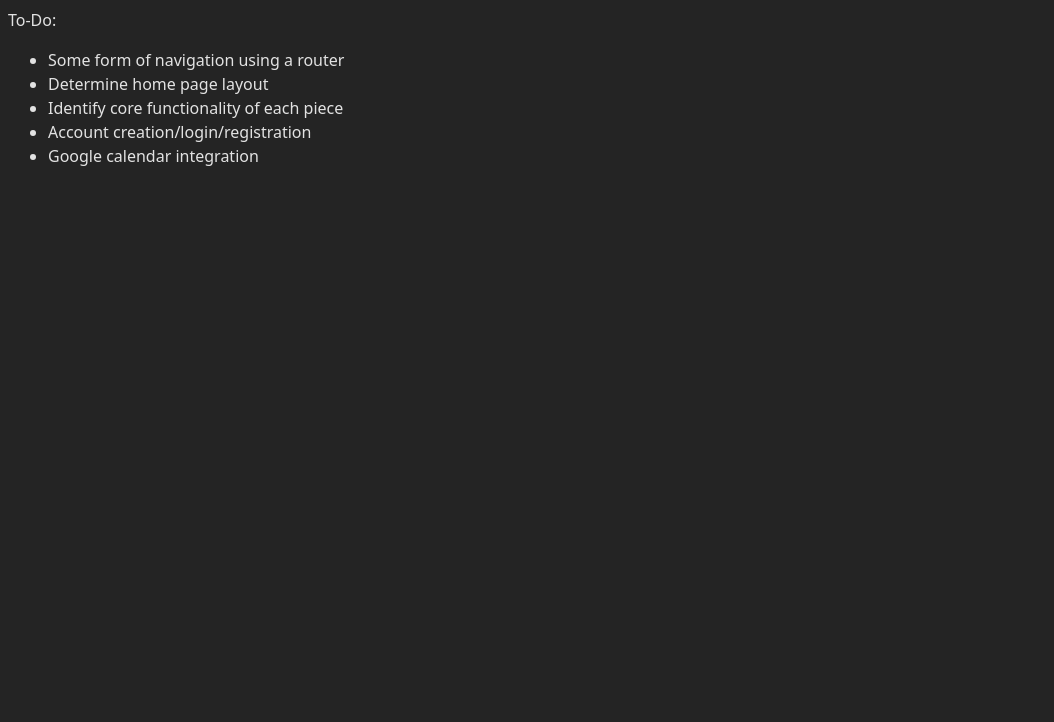
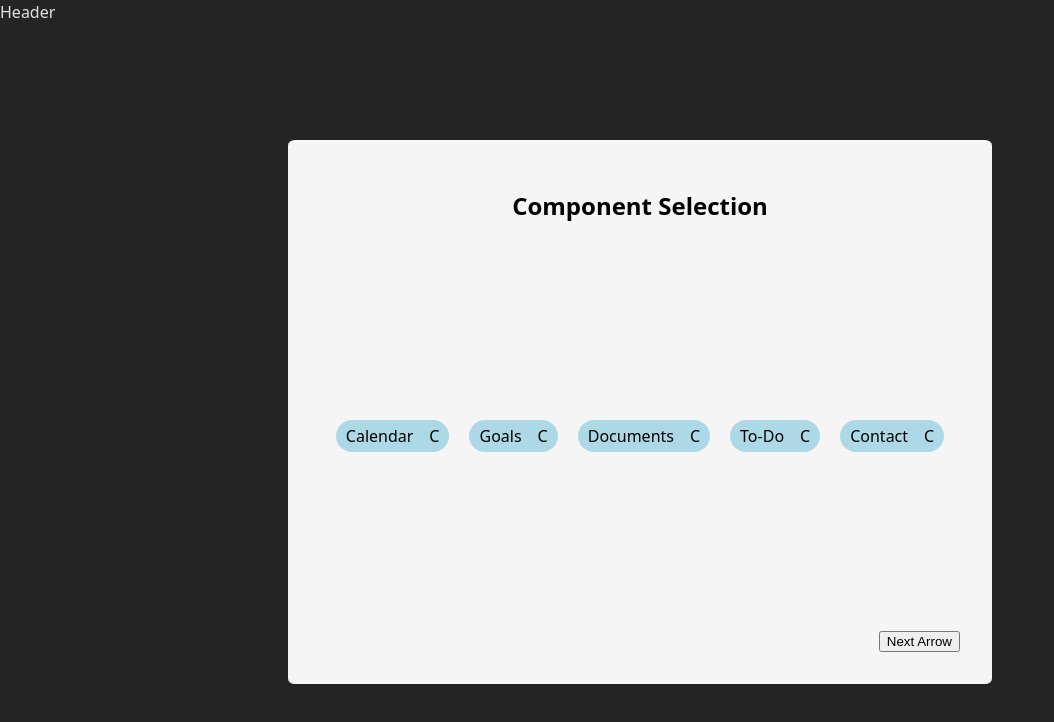
Before and after one commit to DexStephens/personal-dash, a React app: page / in a window 1280 px wide. Shown: the top 722 px of the page, without its empty margins (0-1054 px from the left). Built offline with nearby package versions, Linux system fonts and the light colour scheme; the HTML template or start-up script is replaced by a standard one.

Commit message:
Make improvements to the card layout, setting it up for component pill selection, and the storing of state throughout the setup process for that step.

```diff
--- a/src/App.css
+++ b/src/App.css
@@ -0,0 +1,50 @@
+.main {
+  display: flex;
+  justify-content: center;
+  align-items: center;
+  flex-grow: 1;
+}
+
+.card {
+  min-width: 50vw;
+  min-height: 60vh;
+  background-color: whitesmoke;
+  color: black;
+  display: flex;
+  flex-direction: column;
+  justify-content: space-between;
+  padding: 2rem;
+  border-radius: 1%;
+
+  .title {
+    text-align: center;
+    font-size: x-large;
+  }
+  .footer {
+    display: flex;
+    justify-content: space-between;
+  }
+}
+
+.component-selector {
+  display: flex;
+  gap: 20px;
+  justify-content: center;
+}
+
+.component-pill {
+  display: flex;
+  justify-content: space-between;
+  align-items: center;
+  text-align: center;
+  background-color: lightblue;
+  gap: 1rem;
+  padding: 1px 10px;
+
+  height: 30px;
+  border-radius: 16px;
+}
+
+.component-pill:hover {
+  border: 1px solid grey;
+}
--- a/src/App.tsx
+++ b/src/App.tsx
@@ -1,17 +1,14 @@
 import "./App.css";
+import WalkThrough from "./components/WalkThrough";
 
 function App() {
   return (
-    <div>
-      To-Do:
-      <ul>
-        <li>Some form of navigation using a router</li>
-        <li>Determine home page layout</li>
-        <li>Identify core functionality of each piece</li>
-        <li>Account creation/login/registration</li>
-        <li>Google calendar integration</li>
-      </ul>
-    </div>
+    <>
+      <div className="header">Header</div>
+      <div className="main">
+        <WalkThrough />
+      </div>
+    </>
   );
 }
 
--- /dev/null
+++ b/src/components/WalkThrough.tsx
@@ -0,0 +1,117 @@
+import { useState } from "react";
+
+type StepOption = 1 | 2 | 3 | 4;
+
+const stepData = {
+  1: {
+    title: "Component Selection",
+  },
+  2: {
+    title: "OAuth Setup",
+  },
+  3: {
+    title: "Notification Schedule",
+  },
+  4: {
+    title: "Account Registration",
+  },
+};
+
+export default function WalkThrough() {
+  const [step, setStep] = useState<StepOption>(1);
+
+  const [components, setComponents] = useState<string[]>([]);
+
+  return (
+    <div className="card">
+      <h1 className="title">{stepData[step].title}</h1>
+      {step === 1 ? (
+        <ComponentSelection selected={components} setSelected={setComponents} />
+      ) : step === 2 ? (
+        <OAuthSetup />
+      ) : step === 3 ? (
+        <NotificationSchedule />
+      ) : (
+        <Registration />
+      )}
+      <div className="footer">
+        <button
+          type="button"
+          onClick={() => setStep((current) => (current - 1) as StepOption)}
+          style={{ visibility: step > 1 ? "visible" : "hidden" }}
+        >
+          Back Arrow
+        </button>
+        <button
+          type="button"
+          onClick={() => setStep((current) => (current + 1) as StepOption)}
+          style={{ visibility: step < 4 ? "visible" : "hidden" }}
+        >
+          Next Arrow
+        </button>
+      </div>
+    </div>
+  );
+}
+
+const components = ["Calendar", "Goals", "Documents", "To-Do", "Contact"];
+
+function ComponentSelection({
+  selected,
+  setSelected,
+}: {
+  selected: string[];
+  setSelected: React.Dispatch<React.SetStateAction<string[]>>;
+}) {
+  return (
+    <div className="component-selector">
+      {components.map((component) => (
+        <div
+          className="component-pill"
+          style={{
+            backgroundColor: selected.includes(component) ? "red" : "lightblue",
+          }}
+          onClick={() =>
+            setSelected((current) => {
+              if (current.includes(component)) {
+                return current.filter((value) => value !== component);
+              } else {
+                return [...current, component];
+              }
+            })
+          }
+        >
+          <p>{component}</p>
+          <p>C</p>
+        </div>
+      ))}
+    </div>
+  );
+}
+
+function OAuthSetup() {
+  return (
+    <div>
+      {/* some sort of bubbled list that changes color when selected */}
+      oauth setup
+    </div>
+  );
+}
+
+function NotificationSchedule() {
+  return (
+    <div>
+      {/* some sort of bubbled list that changes color when selected */}
+      notification schedule
+    </div>
+  );
+}
+
+function Registration() {
+  return (
+    <div>
+      {/* some sort of bubbled list that changes color when selected */}
+      registration
+    </div>
+  );
+}
--- a/src/index.css
+++ b/src/index.css
@@ -12,3 +12,15 @@
   -webkit-font-smoothing: antialiased;
   -moz-osx-font-smoothing: grayscale;
 }
+
+html,
+body {
+  height: 100%;
+  margin: 0;
+}
+
+#root {
+  display: flex;
+  flex-direction: column;
+  height: 100%;
+}
```
Also changed, not shown: 1 other file (tests, documents, lock files or other folders).
